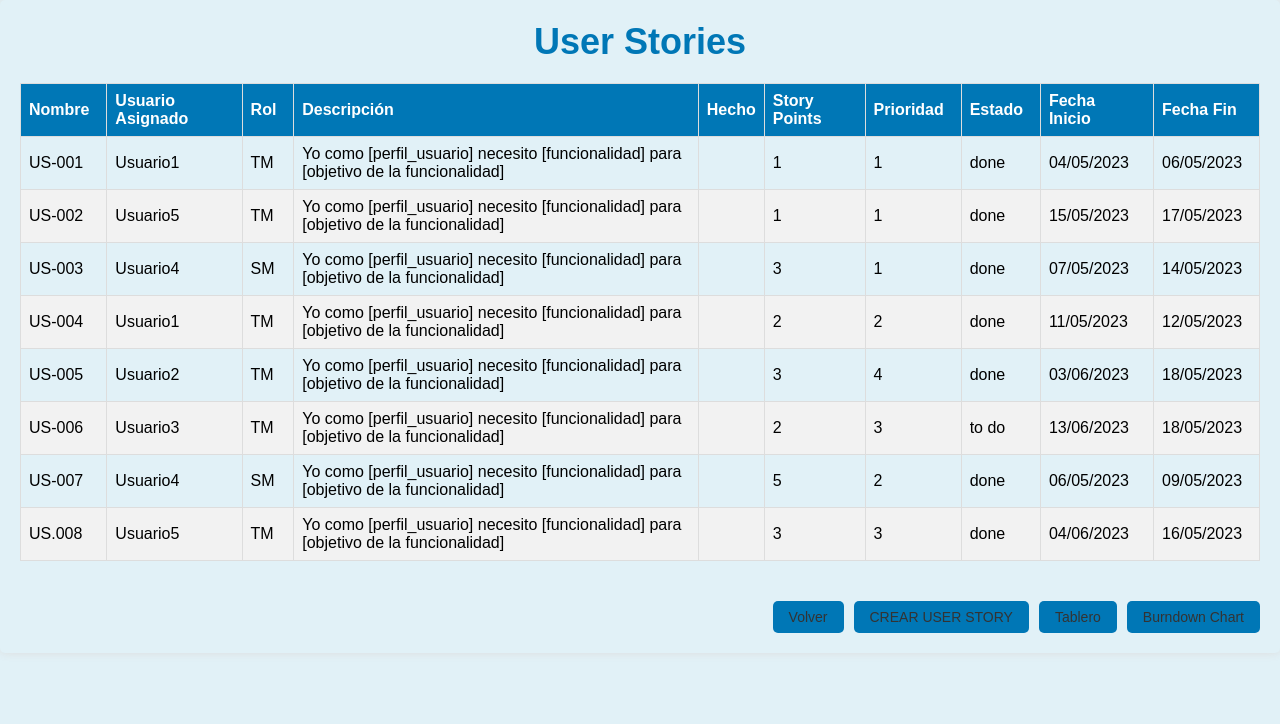
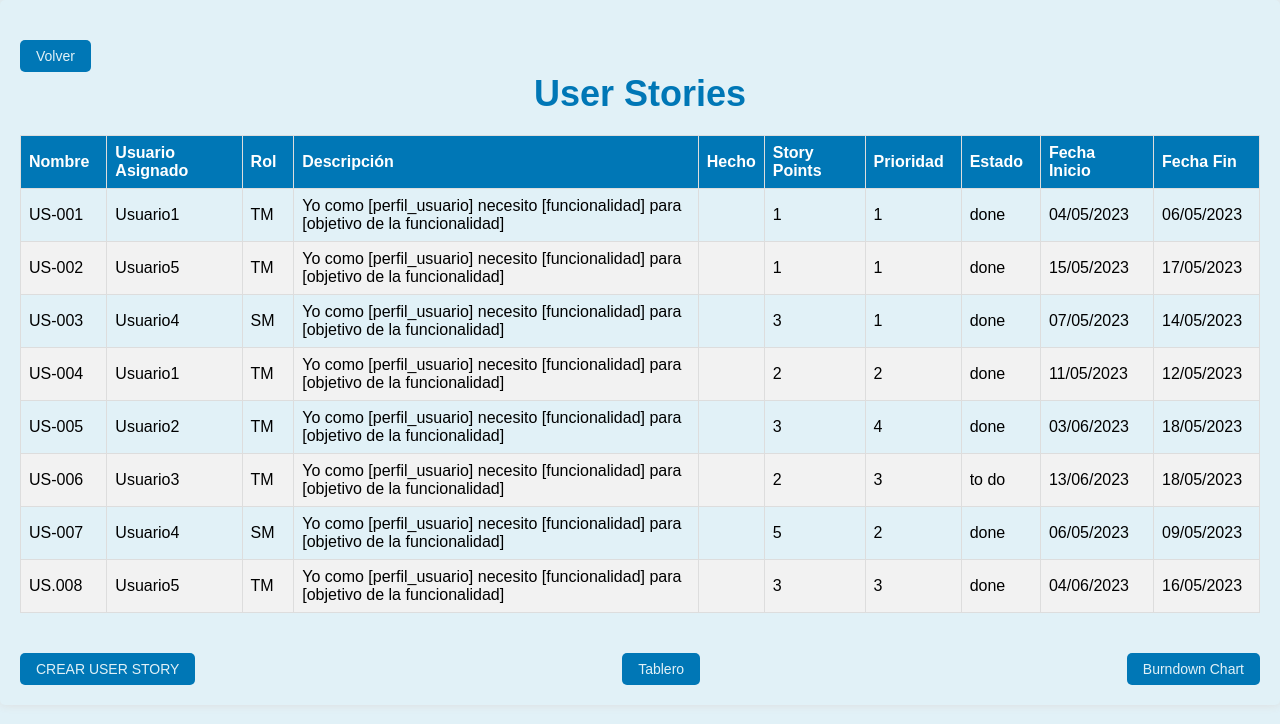
Before and after one commit to rodrigoWq/projectoIS2, a Django app: a page that uses templates/login/listar_user_stories.html in a window 1280 px wide. Shown: the top 724 px of the page. Run offline with Django 4.2, Linux system fonts and the light colour scheme; data comes from the database, SQL or seed files in the repository; both versions use the stored data as it was after the commit.

Commit message:
modificar botones y contenedores de botones

```diff
--- a/templates/login/listar_user_stories.html
+++ b/templates/login/listar_user_stories.html
@@ -67,12 +67,12 @@
 
       /* Estilos para los enlaces */
       a {
-        color: #333;
+        color: #e1f1f7;
           text-decoration: none;
       }
 
       a:hover {
-          color: #333;
+          color: #e1f1f7;
           text-decoration: none;
       }
 
@@ -93,15 +93,16 @@
 
       /* Estilos para el contenedor de botones */
       .buttons-container {
-          display: flex;
-          justify-content: flex-end;
-          margin-top: 20px;
-          width: 100%;
+        display: flex;
+        justify-content: space-between;
+        align-items: flex-start;
+        margin-top: 20px;
+        width: 100%;
       }
 
-      .buttons-container button {
-          margin-left: 10px;
-      }
+      .buttons-container .boton {
+        margin: 0;
+        }
 
       /* Estilos personalizados */
       .boton {
@@ -122,6 +123,9 @@
 </head>
 <body>
     <div class="container">
+        <div class="buttons-container" >
+            <button class="boton" style="align-self: flex-start;"><a href="/volver_home">Volver</a></button>
+        </div>
         <h1>User Stories</h1>
         <div class="table-container">
             <table>
@@ -162,7 +166,6 @@
             </table>
         </div>
         <div class="buttons-container">
-          <button class="boton"><a href="/volver_home">Volver</a></button>
           <button class="boton"><a href="{% url 'crear_us' sprint_id=sprint_id %}">CREAR USER STORY</a></button>
           <button class="boton"><a href="{% url 'kanban_board' sprint_id=sprint_id %}">Tablero</a></button>
           <button class="boton"><a href="{% url 'burndown_chart' sprint_id=sprint_id %}">Burndown Chart</a></button>
```
Also changed, not shown: templates/login/burndown_chart.html (+16 -11 lines), db.sqlite3.
